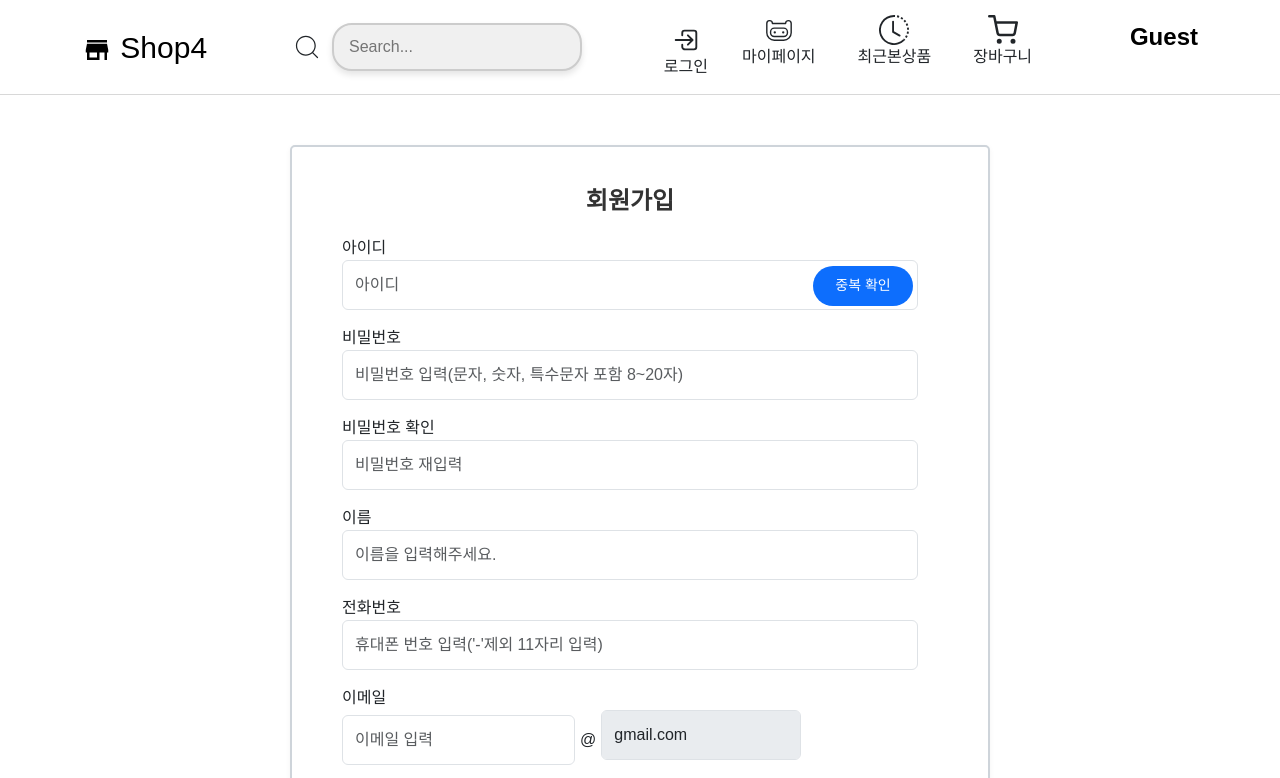
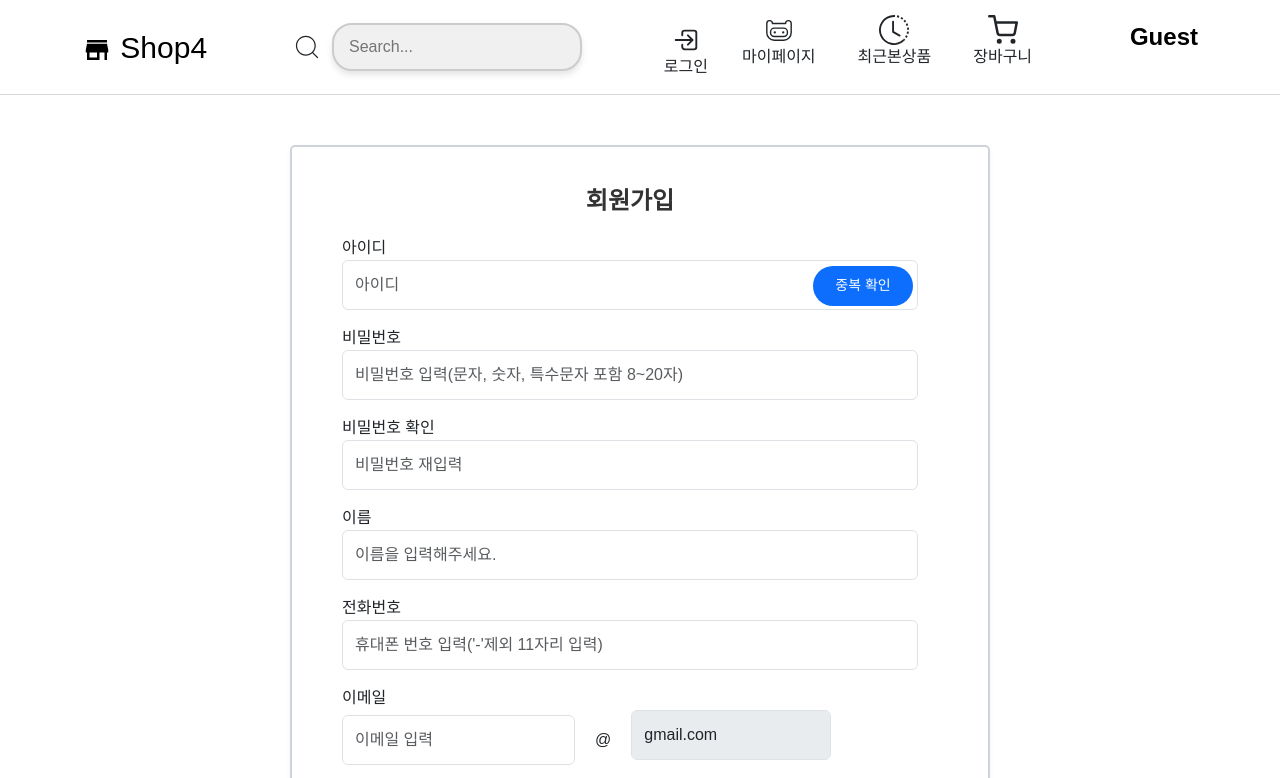
Before and after one commit to yes6686/shop4-front, a React (Create React App) app: page /signUp in a window 1280 px wide. Shown: the top 778 px of the page. Built offline with nearby package versions, Linux system fonts and the light colour scheme; no server answers.

Commit message:
이메일 입력칸 끼리 거리 띄우기

```diff
--- a/src/routes/css/SignUp.module.css
+++ b/src/routes/css/SignUp.module.css
@@ -41,11 +41,11 @@
 
 .emailPrefix {
   flex: 1;
-  margin-right: 5px;
+  margin-right: 20px;
 }
 
 .atSign {
-  margin-right: 5px;
+  margin-right: 20px;
 }
 
 .emailDomain {
```
